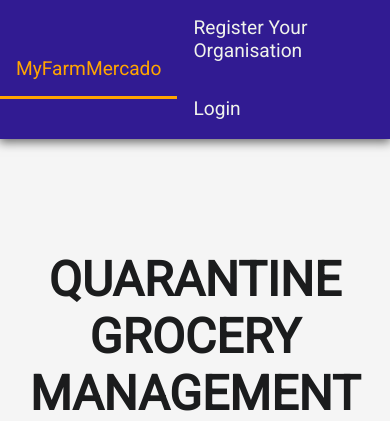
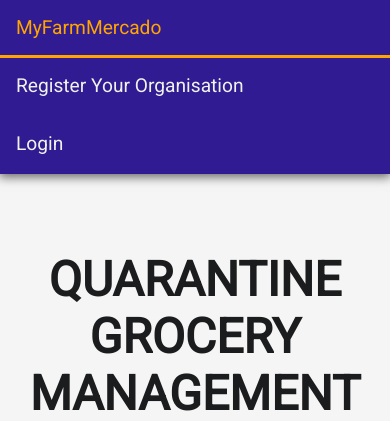
Before and after one commit to samhelman/my-farm-mercado, a Django app: page / in a window 390 px wide. Shown: the top 421 px of the page. Run offline with Django 3.2, Linux system fonts and the light colour scheme.

Commit message:
Updated nav bar styles for mobile

```diff
--- a/shopping_list_api/static/shopping_list_api/styles.css
+++ b/shopping_list_api/static/shopping_list_api/styles.css
@@ -278,10 +278,12 @@ td {
 
     nav {
         padding: 0;
+        flex-direction: column;
     }
 
     nav > div {
-        flex-direction: column;
+        display: block;
+        width: 100%;
     }
 
     main {
```
